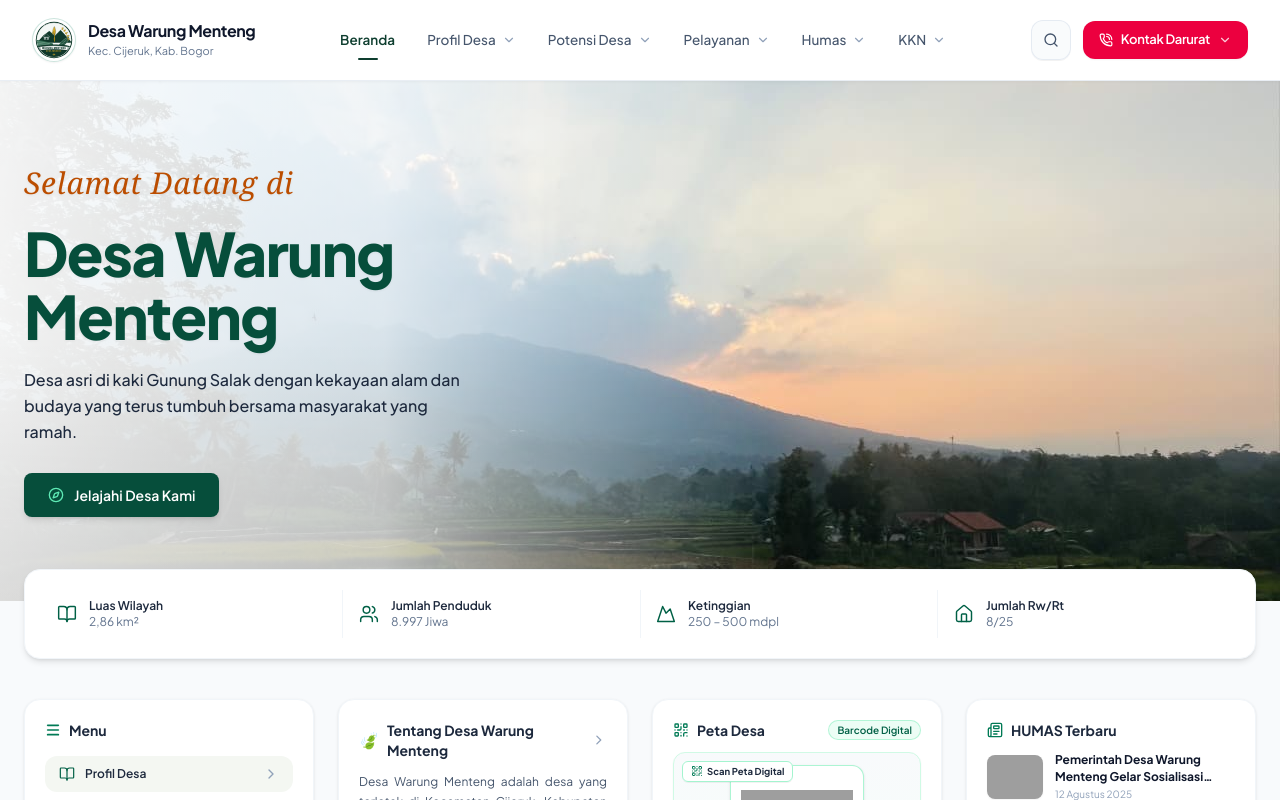
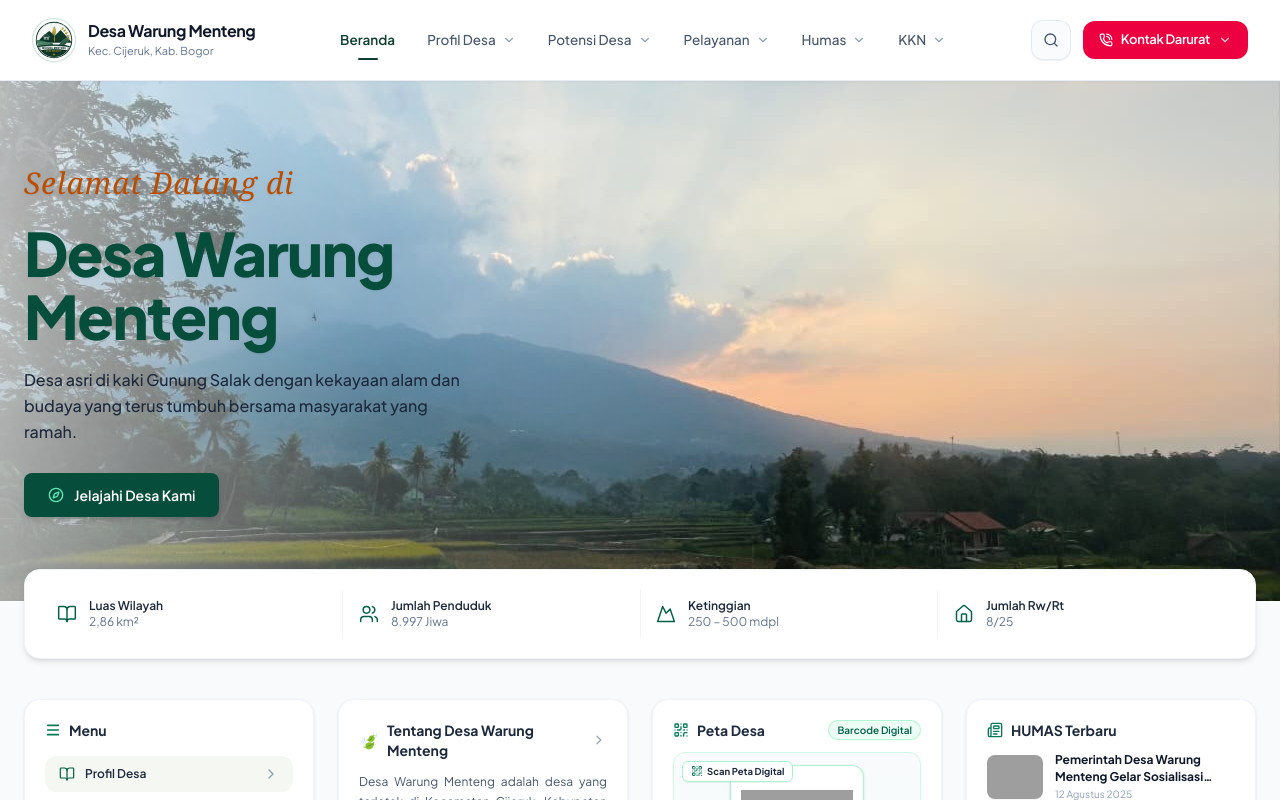
Before and after one commit to akhdan0609/Smart-Village, a React (Vite) app: page / in a window 1280 px wide. Shown: the top 800 px of the page. Built offline with nearby package versions, Linux system fonts and the light colour scheme; grey boxes are pictures that could not be loaded; a web font is replaced by a local one.

Commit message:
Perjelas tampilan gambar background hero beranda (kurangi opacity overlay putih)

```diff
--- a/src/components/home/HeroSection.tsx
+++ b/src/components/home/HeroSection.tsx
@@ -18,8 +18,8 @@ export const HeroSection: React.FC<HeroSectionProps> = ({ onNavigate }) => {
         }}
       />
 
-      {/* Soft gradient overlay to ensure perfect contrast on the left */}
-      <div className="absolute inset-0 bg-gradient-to-r from-white/95 via-white/80 to-transparent sm:w-3/4 lg:w-3/5" />
+      {/* Soft gradient overlay to keep text readable while letting the image show */}
+      <div className="absolute inset-0 bg-gradient-to-r from-white/70 via-white/25 to-transparent sm:w-2/3 lg:w-3/5" />
       <div className="absolute inset-0 bg-gradient-to-t from-black/10 via-transparent to-transparent" />
 
       {/* Content Container */}
```
